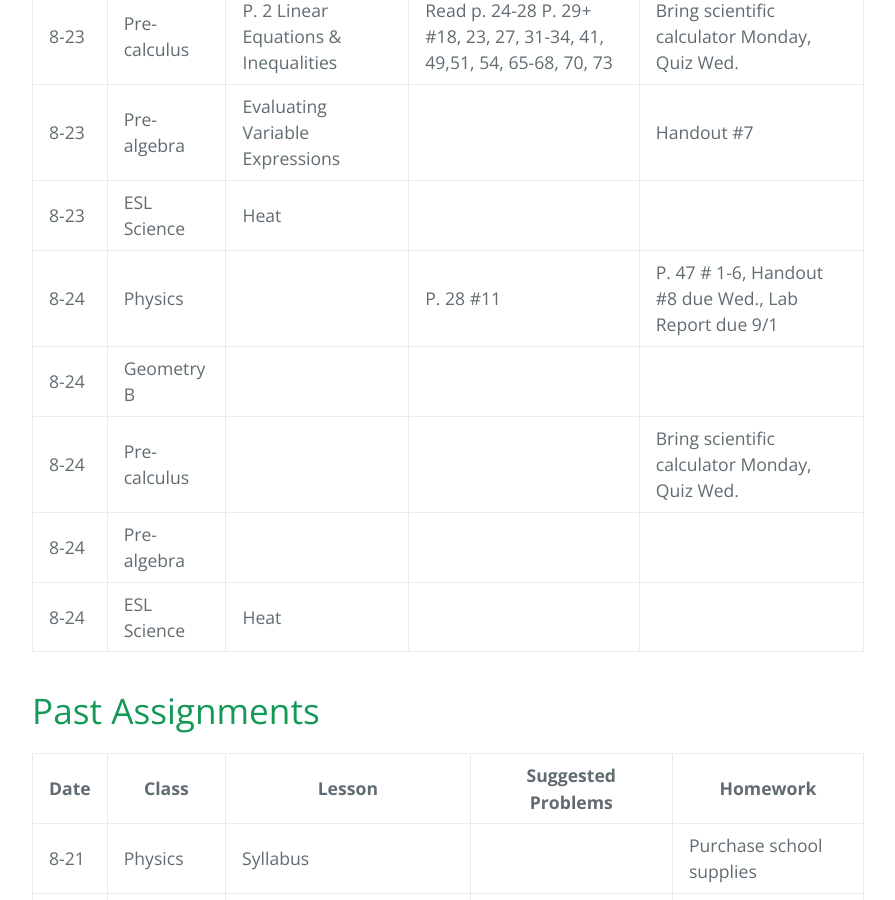
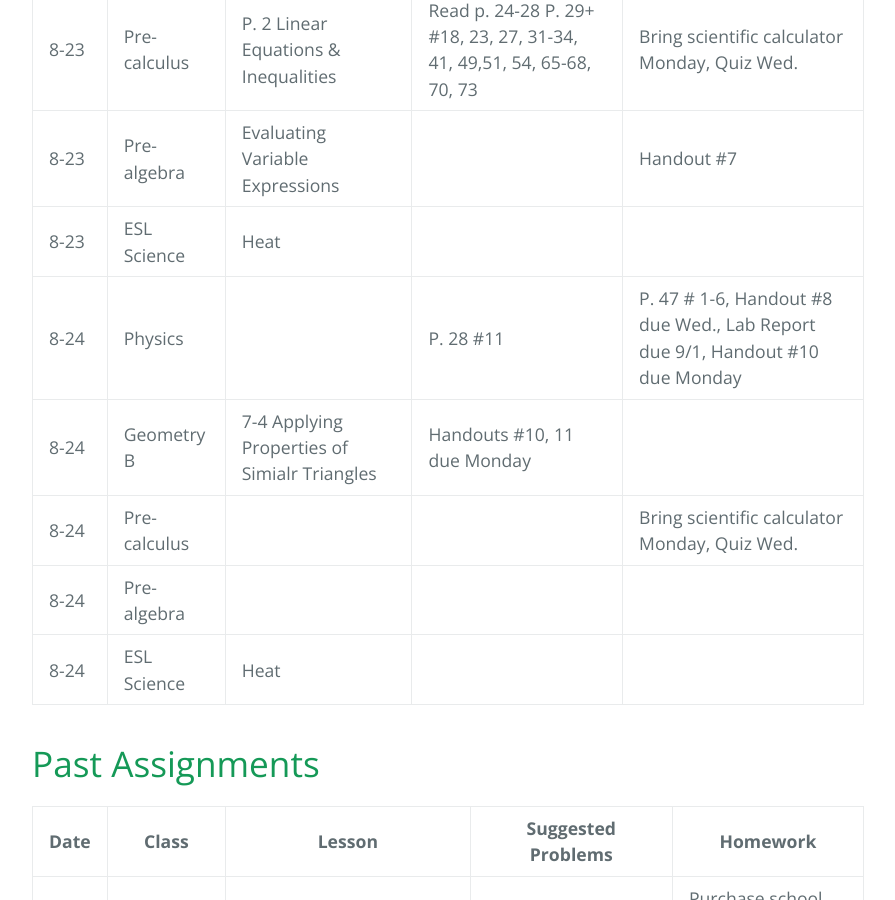
Before and after one commit to gpayoo/gpayoo, a Jekyll site: the page built from index.md, in a window 1280 px wide and 900 px high, scrolled down 790 px. Shown: the whole window, without its empty margins (192-1087 px from the left). Built offline with Jekyll 4.4.1, drawn with Linux system fonts in a browser that asks for light colours; our own code applies the rules of GitHub Pages for plain Markdown files.

Commit message:
Update index.md

```diff
--- a/index.md
+++ b/index.md
@@ -14,8 +14,8 @@ layout: default
 | 8-23 | Pre-calculus | P. 2 Linear Equations & Inequalities| Read p. 24-28 P. 29+ #18, 23, 27, 31-34, 41, 49,51, 54, 65-68, 70, 73 | Bring scientific calculator Monday, Quiz Wed.
 | 8-23 | Pre-algebra | Evaluating Variable Expressions |  |  Handout #7
 | 8-23 | ESL Science |  Heat |  |
-| 8-24 | Physics |  | P. 28 #11 |  P. 47 # 1-6, Handout #8 due Wed., Lab Report due 9/1
-| 8-24 | Geometry B |  | |
+| 8-24 | Physics |  | P. 28 #11 |  P. 47 # 1-6, Handout #8 due Wed., Lab Report due 9/1, Handout #10 due Monday
+| 8-24 | Geometry B | 7-4 Applying Properties of Simialr Triangles | Handouts #10, 11 due Monday|
 | 8-24 | Pre-calculus | |  | Bring scientific calculator Monday, Quiz Wed.
 | 8-24 | Pre-algebra |
 | 8-24 | ESL Science |  Heat |  |
```
